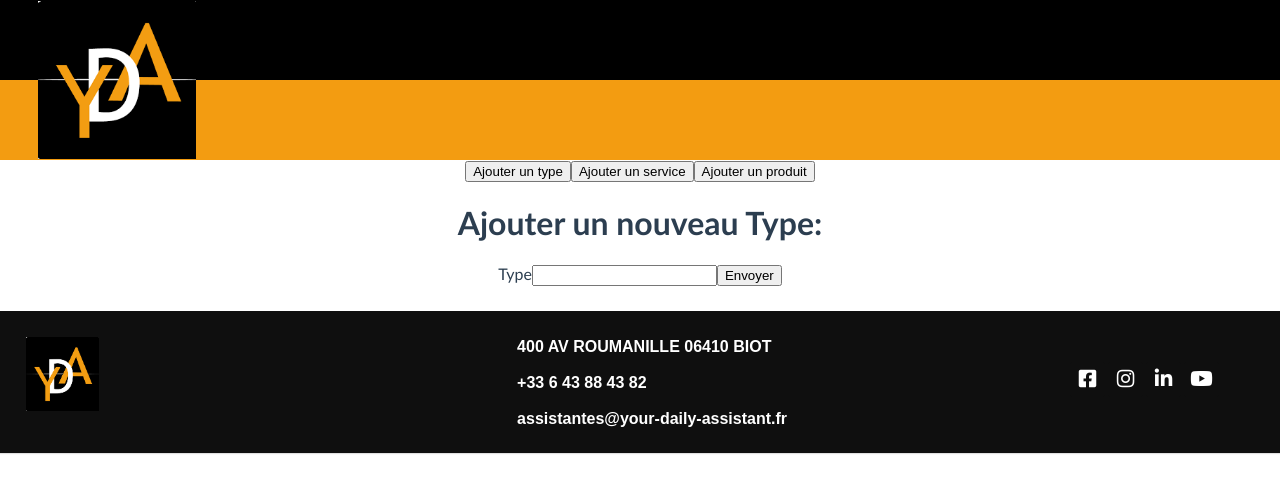
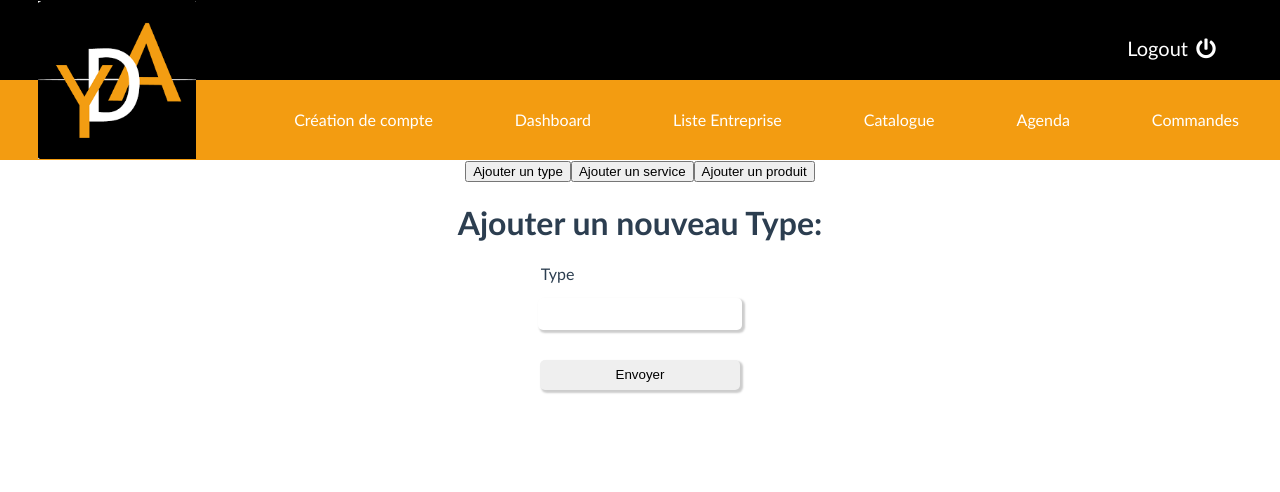
Before and after one commit to Thomas-GALLOIS/YDA-Front, a Vue app: page /addService in a window 1280 px wide. Both pictures are taken after a click on the button "Ajouter un type". Shown: the top 492 px of the page. Built offline with nearby package versions, Linux system fonts and the light colour scheme.

Commit message:
commit css

```diff
--- a/src/components/AddToCatalogue/AddTypes.vue
+++ b/src/components/AddToCatalogue/AddTypes.vue
@@ -46,3 +46,27 @@ export default {
   },
 };
 </script>
+
+<style scoped>
+form {
+  display: flex;
+  flex-direction: column;
+}
+input {
+  width: 200px;
+  height: 30px;
+  margin: 15px auto;
+  border: none;
+  border-radius: 5px;
+  box-shadow: 2px 2px 2px 1px rgba(0, 0, 0, 0.2);
+  outline: none;
+  transition: box-shadow 1.2s;
+}
+input:focus {
+  box-shadow: inset 2px 2px 2px 1px rgba(0, 0, 0, 0.2);
+  outline: none;
+}
+label {
+  margin-right: 165px;
+}
+</style>
--- a/src/views/AddService.vue
+++ b/src/views/AddService.vue
@@ -1,5 +1,5 @@
 <template>
-  <Navbarre />
+  <NavbarreAdmin />
   <button @click="showTypeForm()">Ajouter un type</button>
   <button @click="showServiceForm()">Ajouter un service</button>
   <button @click="showProductForm()">Ajouter un produit</button>
@@ -13,12 +13,9 @@
   <div v-if="this.showService == true">
     <AddServices></AddServices>
   </div>
-
-  <Footer></Footer>
 </template>
 <script>
-import Footer from "../components/Footer.vue";
-import Navbarre from "../components/Navbarre.vue";
+import NavbarreAdmin from "../components/NavbarreAdmin.vue";
 import AddServices from "../components/AddToCatalogue/AddServices.vue";
 import AddTypes from "../components/AddToCatalogue/AddTypes.vue";
 import AddProducts from "../components/AddToCatalogue/AddProducts.vue";
@@ -31,8 +28,7 @@ export default {
     };
   },
   components: {
-    Footer,
-    Navbarre,
+    NavbarreAdmin: NavbarreAdmin,
     AddServices: AddServices,
     AddTypes: AddTypes,
     AddProducts: AddProducts,
```
